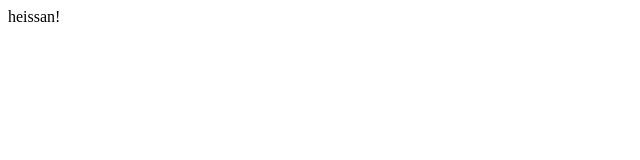
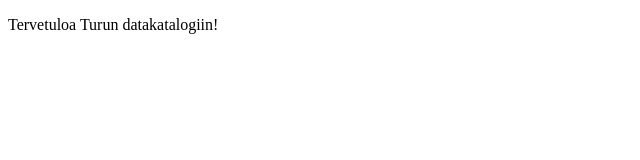
Before and after one commit to okffi/popup-katalogi, a plain HTML site: page index.html in a window 1280 px wide. Shown: the whole page, without its empty margins (0-640 px from the left). Drawn offline with Linux system fonts and the light colour scheme.

Commit message:
Update index.html

```diff
--- a/index.html
+++ b/index.html
@@ -5,7 +5,7 @@
 
   <body>
 
-  heissan!
+      <p>Tervetuloa Turun datakatalogiin!
 
   </body>
 </html>
```
